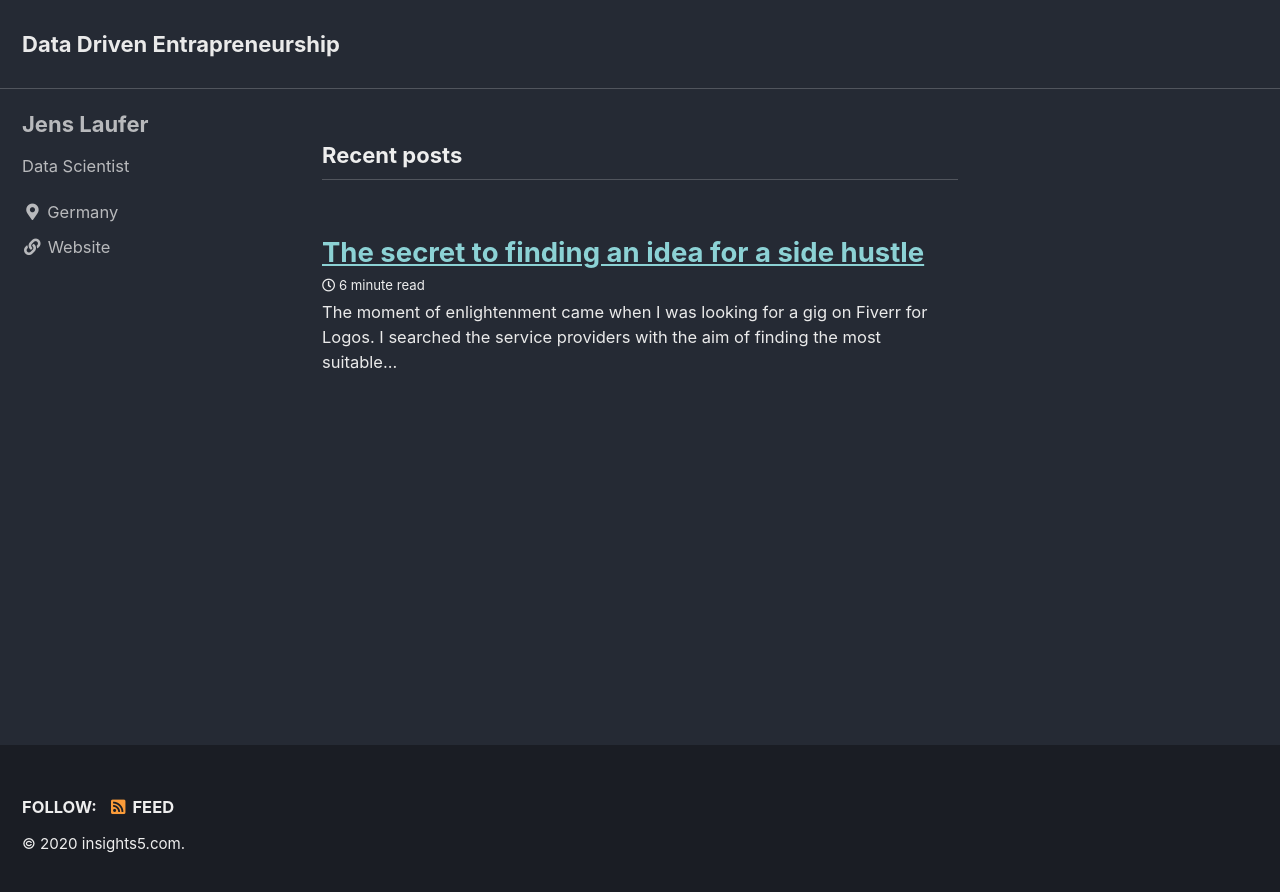
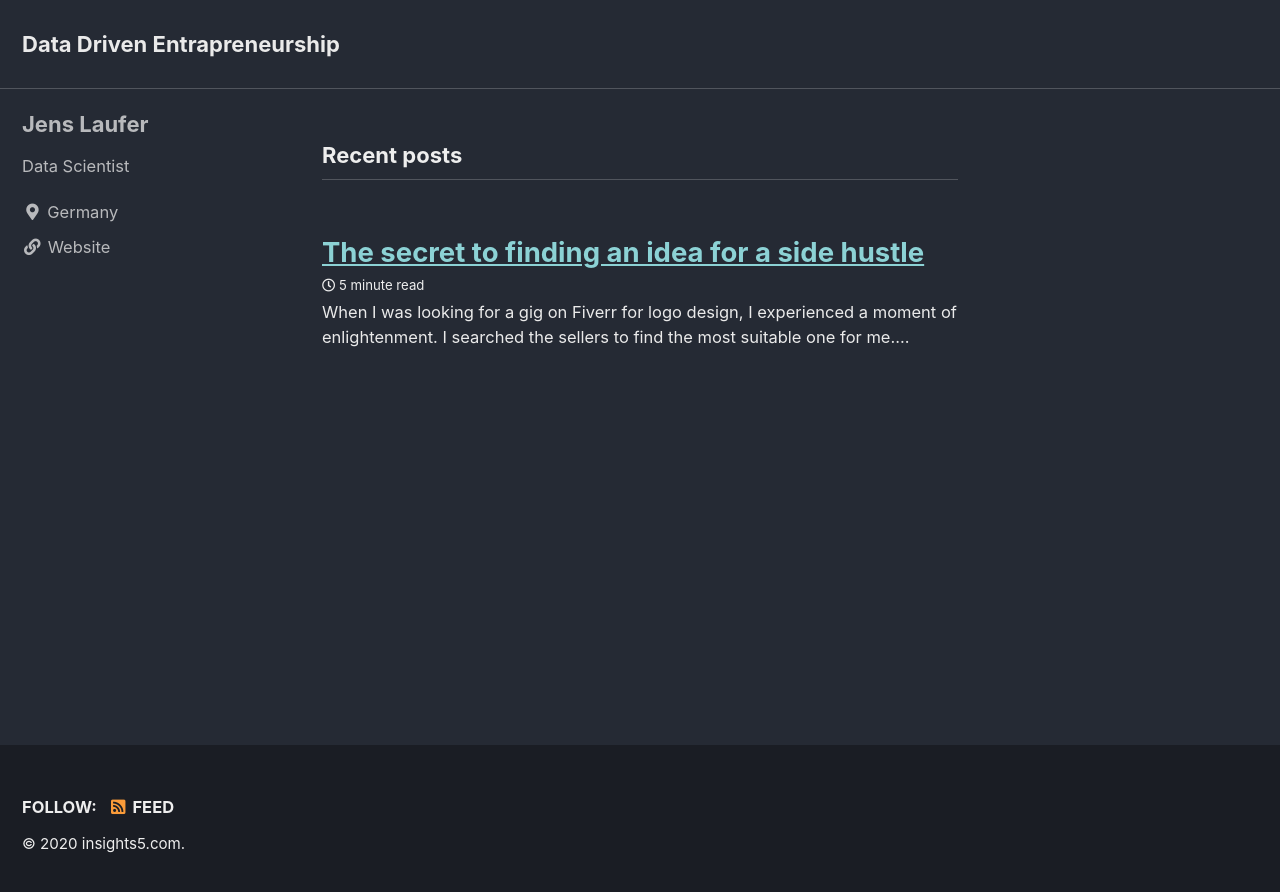
Before and after one commit to jenslaufer/data-driven-entrepreneurship-blog, a Jekyll site: the page built from index.html, in a window 1280 px wide. Shown: the top 892 px of the page. Built offline with Jekyll 4.4.1, drawn with Linux system fonts in a browser that asks for light colours; cached includes are drawn as plain includes; the list of posts is cut into pages by our own code; part of the change alters nothing that is shown.

Commit message:
fixed english translation

```diff
--- a/_posts/2020-10-07-the_secret_of_finding_an_idea_for_a_side_hustle.md
+++ b/_posts/2020-10-07-the_secret_of_finding_an_idea_for_a_side_hustle.md
@@ -3,21 +3,19 @@ title: "The secret to finding an idea for a side hustle"
 subtitle: "...and why it is often not even about ideas"
 ---
 
+When I was looking for a gig on Fiverr for logo design, I experienced a moment of enlightenment. I searched the sellers to find the most suitable one for me. However, the search overwhelmed me with increasing duration, because there were simply too many providers. To be more systematic, I quickly wrote a small program (scraper) to extract data such as average rating, number of ratings, price of the different providers into a database. Now it was much easier to find the right seller because I could analyze the data more precisely. Within a short time, I had found the seller I still work with today.
 
-
-The moment of enlightenment came when I was looking for a gig on Fiverr for Logos. I searched the service providers with the aim of finding the most suitable one for me. However, the search overtaxed me with increasing duration, because there were simply too many providers. To be more systematic, I quickly wrote a small program (scraper) to extract data such as average rating, number of ratings, price of the different providers into a database. Now it was much easier to find the right provider, because I could analyze the data more precisely. Within a very short time I had found the provider I still work with today.
-
-In my following coffee break I thought again about what I had just done. Suddenly I had this flash of inspiration. With the data that websites provide to their customers to help them in their product search I was able to do something else: I can systematically use the data to search the Internet marketplaces for business opportunities or to evaluate my business ideas.
+In my coffee break afterwards, I thought again about what I had just done. Suddenly I had this new idea. With the data that websites provide to their customers to assist them in their product search, I could do something else: I could systematically use the data to search these Internet marketplaces for business opportunities or to evaluate my business ideas.
 
 > You can systematically use the data to search the Internet marketplaces for business opportunities or evaluate business ideas
 
-I realized something else. For years I had concentrated on innovative business ideas. These had originated from my creativity. Many ideas had usually disappeared into thin air because there was simply no market for them. Surely you can succeed in bringing a completely new, innovative product to the market. The iPhone as an example will come to your mind immediately. But are we Apple with all its experience and its huge marketing budget? No, we are Mrs. or Mr. Unknown, struggling to make their first money. We should focus on the simplest strategies, the "Low Hanging Fruits". Instead of finding creative business ideas, we should systematically use data to find opportunities for business. Instead of being innovative, we should concentrate on what already works.
+I realized something else. For years I had concentrated on innovative business ideas. They had originated from my creativity. Many ideas were at the end not so brilliant as there was simply no market for them. Surely you can succeed in bringing a completely new, innovative product to the market. The iPhone is a great example that might come to your mind. But are we Apple with all its experience and its vast marketing budget? No, we are Mrs. or Mr Unknown, struggling to make their first money. We should focus on the most straightforward strategies, the "Low Hanging Fruits". Instead of finding creative business ideas, we should systematically use data to find business opportunities. Instead of being innovative, we should concentrate on what already works.
 
 > Instead of finding business ideas creatively, you should systematically find business opportunities based on data
 
-**The secret to identifying these business opportunities is the data that Internet marketplaces make available to their customers free of charge.
+**The secret to identifying business opportunities in the data that Internet marketplaces offer their customers for free.**
 
-After my break I investigated which metrics from different Internet marketplaces for different product types:
+After my break, I investigated the metrics that different Internet marketplaces offer their clients to assist their product search:
 
 - **Amazon**
 
@@ -27,14 +25,14 @@ After my break I investigated which metrics from different Internet marketplaces
 
 - **Gumroad**
 
-All these marketplaces offer similar metrics to support the customer in the buying process, which we can use for our purposes.
+Indeed all these marketplaces offer similar metrics to support the customer in the buying process, which we can use for our purposes.
 
 ### Example
 
-When building your own business or part-time job, it is about finding
+When building your own business or side hustle, it's all about finding
 a profitable niche. The niche must be large enough to generate enough revenue for you and
 small enough to keep larger players out. **The key to own business is a low
-Market entry barrier, little competition and high revenue potential in a niche**. This "formula" can be applied to any marketplace. In this example, we will apply it specifically to Fiverr by focusing on three niches that we believe you have the ability to offer services to:
+market entry barrier, little competition and high revenue potential in a niche**. This "formula" can be applied to any marketplace. Let's assume you are an expert in all these niches:
 
 Logo design
 WordPress
@@ -46,60 +44,59 @@ Competition
 Revenue potential
 Market Entry Barrier
 
-But how can we calculate them?
+But how can we calculate these metrics?
 
-On the Fiverr site we find the numbers we need for a keyword(=niche) and from which we can calculate new metrics.
+On the Fiverr site, we find the numbers we need for a keyword(=niche) and from which we can calculate new metrics.
 
-You can find the number of gigs in the upper right corner. For each gig you will see the price, the number of reviews and the average rating. You will also get the sales level of the supplier. A seller gets a higher sales level when he reaches a certain number of sales with a high number of positive ratings.
+You can find the number of gigs in the upper right corner. For each gig you will see the price, the number of reviews and the average rating. You will also get the sales level of the supplier. A seller receives a higher sales level when he reaches a certain number of sales with a significant number of positive ratings.
 
 ![Metrics on Fiverr](/assets/img/fiverr_metrics.png)
 
-You have to enter the information for all gigs on the first page one in a table to get an overall picture.
+You have to enter the data for all gigs from page one to a worksheet to get an overall picture.
 
-Let's dive into the analysis. I have visualized the results in order to make them better understandable:
+Let's dive into the analysis. I have visualized the results to make them better understandable:
 
-![Fiverr niche analysis for logo design, wordpress, copywriting](/assets/img/all_plot.png)
+![Fiverr niche analysis for logo design, WordPress, copywriting](/assets/img/all_plot.png)
 
-#### demand
+#### Demand
 
-To get an idea of the demand in the different niches we calculate the total number of reviews of all the gigs on the first page. With this sum we can estimate the demand in a niche.
+To get an idea of the demand in the different niches, we calculate the total number of reviews of all the gigs on the first page. With this sum, we can estimate the demand in a niche.
 
-The demand for 'Logo Design' is by far the highest of these three niches. The demand for copywriting is slightly lower than for the other two niches.
+The demand for 'Logo Design' is by far the highest of these three niches. The need for copywriting is slightly lower than for the other two niches.
 
 #### Supply
 
-We want to secure a share of the market, so we have to look at the offer. We evaluate thereby the competition in the niche and/or market. We can draw conclusions about the offer by the total number of all gigs.
+We want to acquire a share of the market, so we have to look at the supply. We can draw conclusions about the supply by the total number of all gigs.
 
-It is interesting that there are many gigs for 'Wordpress' and 'Logo Design'. These niches seem to be very crowded. But that doesn't have to be bad if there is still room for new providers. It's surprising how few gigs there are for copywriting. However, we have also seen before that there is less demand for this niche.
+Interestingly, there are many gigs for 'WordPress' and 'Logo Design'. These niches seem to be very crowded. But that doesn't have to be bad if there is still room for new providers. It's surprising how few gigs there are for '     'Copywriting'. However, we have also seen before that there is less demand for this niche.
 
-The demand for copywriting is lower than for the other niche but not in the same proportion as the supply of gigs.
+The demand for 'Copywriting' is lower than for the other niche but not in the same proportion as the supply of gigs.
 
 #### Competition
 
 We want to take a closer look at what we just found out from the perspective of the competition in the niches.
 
 To get an idea of the competition, we can aggregate a new metric. We
-have estimated the offer over the total number of gigs. On the other hand, the total number of ratings reflects the demand. The relationship between the two metrics can be interpreted as a measure of competition.
+have estimated the supply by the total number of gigs. On the other hand, the total number of ratings reflects demand. The relationship between the two metrics can be interpreted as a measure of competition.
 
-We see that 'WordPress' is the niche with the most competition, followed by 'Logo
-Design'. The niche 'copywriting' has much less competition, which would be a chance for you.
+We see that 'WordPress' is the niche with the most competition, followed by 'Logo Design'. The niche 'Copywriting' has much less competition, which would be a chance for you.
 
 #### Market entry barrier
 
-If you want to secure a market share in a niche, you have to keep in mind how difficult it is to enter the market. Fiverr pushes gigs with positive reviews by placing them at the top of the first page. It wants to protect these sellers so that they don't leave the platform.
+If you want to secure a market share in a niche, you have to keep in mind how difficult it is to enter the market. Fiverr pushes gigs with positive reviews by placing them at the top of the first page. They want to protect these sellers so that they don't leave the platform.
 
-On the other hand, gigs of new sellers are placed on the first page from time to time to give them a chance to establish themselves in the market, because otherwise they will leave the platform again. This is the balancing act that every market platform has to perform.
+On the other hand, gigs of new sellers are placed on the first page from time to time to give them a chance to establish themselves in the market, because otherwise, they will leave the platform immediately. This is the balancing act that every market platform has to achieve.
 
-You can see that for copywriting, there are many more sellers on the first page who have not yet reached a sales level than for the other two niches. This is an indication that there is still room for new vendors in this niche.
+You can see that for 'Copywriting', there are many more sellers on the first page who have not yet reached a sales level than for the other two niches. This is an indication that there is still room for new vendors in this niche.
 
 #### Revenue potential
 
-As a last important criterion we want to consider the revenue potential of a niche. We multiply the entry price of the gigs by the number of reviews, because this is an indication of the revenue potential. The number is inaccurate because we don't know the percentage of buyers who rate their purchase, but it is still an indication to compare the revenue potential of niches.
+As a last important criterion, we want to consider the revenue potential of a niche. We multiply the entry price of the gigs by the number of reviews because this is an indication of the revenue potential. The number is inaccurate because we don't know the percentage of buyers who rate their purchase, but it can be used to compare the revenue potential of niches.
 
-The revenue potential for copywriting is lower than for the other two niches. This is a negative point for the niche. However, you might be able to fill a sub niche with higher prices.
+The revenue potential for 'Copywriting' is lower than for the other two niches. This is a negative point for the niche. However, you might be able to fill a sub-niche with higher prices.
 
 ## Conclusion
 
-Using metrics that many market platforms provide to customers to make their shopping easier, you can find opportunities for ports or evaluate your ideas.
+Using metrics that many market platforms provide to their customers to help them with their shopping decisions, you can find business opportunities or evaluate your ideas.
 
-In an example we have compared three niches on Fiverr: We found that there is a demand for copywriting with little competition from other providers.
+In this example, we compared three niches on Fiverr: We found there is an opportunity for copywriting gigs.
```
